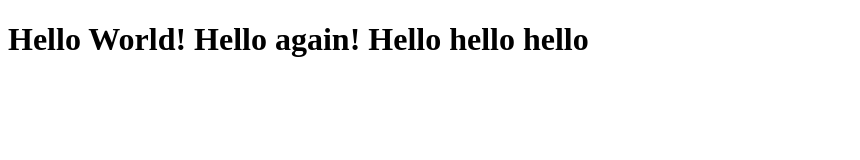
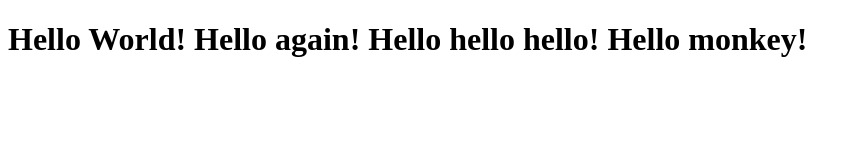
Before and after one commit to Benque34/lecture1, a plain HTML site: page index.html in a window 1280 px wide. Shown: the whole page, without its empty margins (0-860 px from the left). Drawn offline with Linux system fonts and the light colour scheme.

Commit message:
Update index.html

```diff
--- a/index.html
+++ b/index.html
@@ -6,6 +6,6 @@
     <title>Document</title>
 </head>
 <body>
-    <h1>Hello World! Hello again! Hello hello hello </h1>
+    <h1>Hello World! Hello again! Hello hello hello! Hello monkey! </h1>
 </body>
 </html>
```
